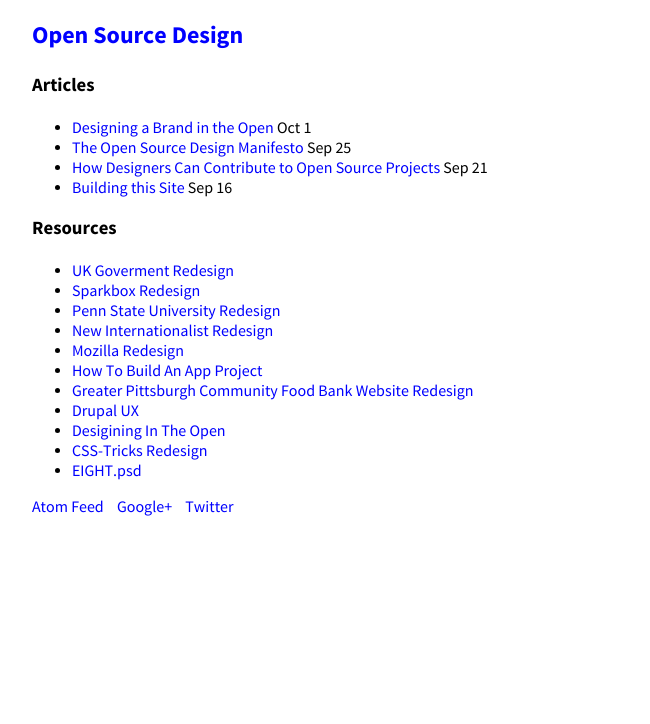
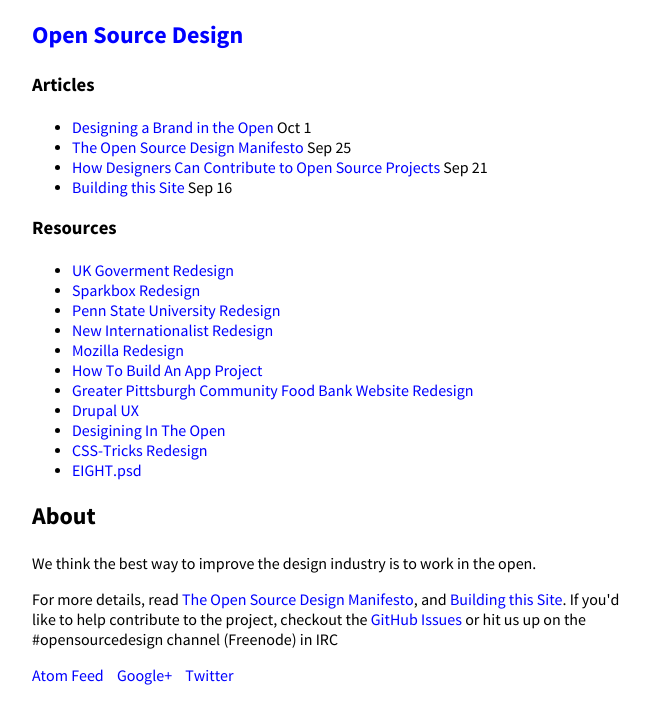
Before and after one commit to DesignOpen/designopen.github.io, a Jekyll site: the page built from index.html, in a window 1280 px wide. Shown: the top 724 px of the page, without its empty margins (308-958 px from the left). Built offline with Jekyll 4.4.1, drawn with Linux system fonts in a browser that asks for light colours.

Commit message:
added about on main page

```diff
--- a/index.html
+++ b/index.html
@@ -32,4 +32,11 @@
       </ul>
     </section>
   </section>
+  <section itemscope itemprop="mainContentOfPage about" itemtype=http://schema.org/WebPageElement>
+    <h2>About</h2>
+    <section>
+      <p>We think the best way to improve the design industry is to work in the open.</p>
+      <p>For more details, read <a href="http://localhost:4000/blogging_about/the-open-source-design-manifesto/">The Open Source Design Manifesto</a>, and <a href="http://localhost:4000/blogging_about/building_this_site/">Building this Site</a>.  If you'd like to help contribute to the project, checkout the <a href="https://github.com/opensourcedesignis/opensourcedesignis.github.io/issues">GitHub Issues</a> or hit us up on the #opensourcedesign channel (Freenode) in IRC
+    </section>
+  </section>
 </div>
```
